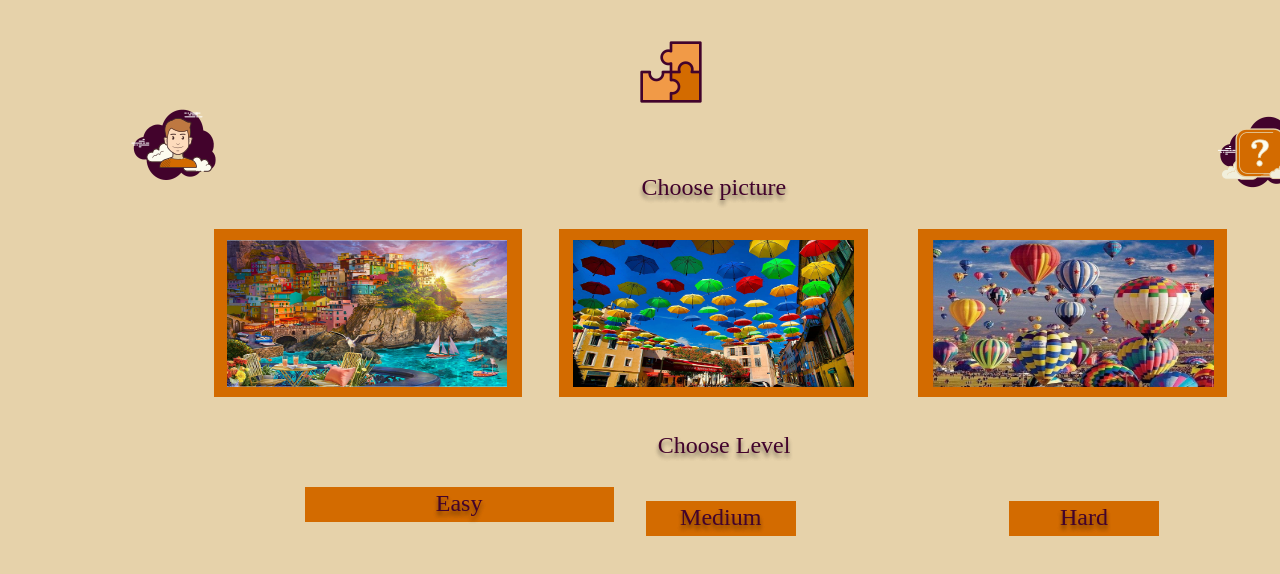
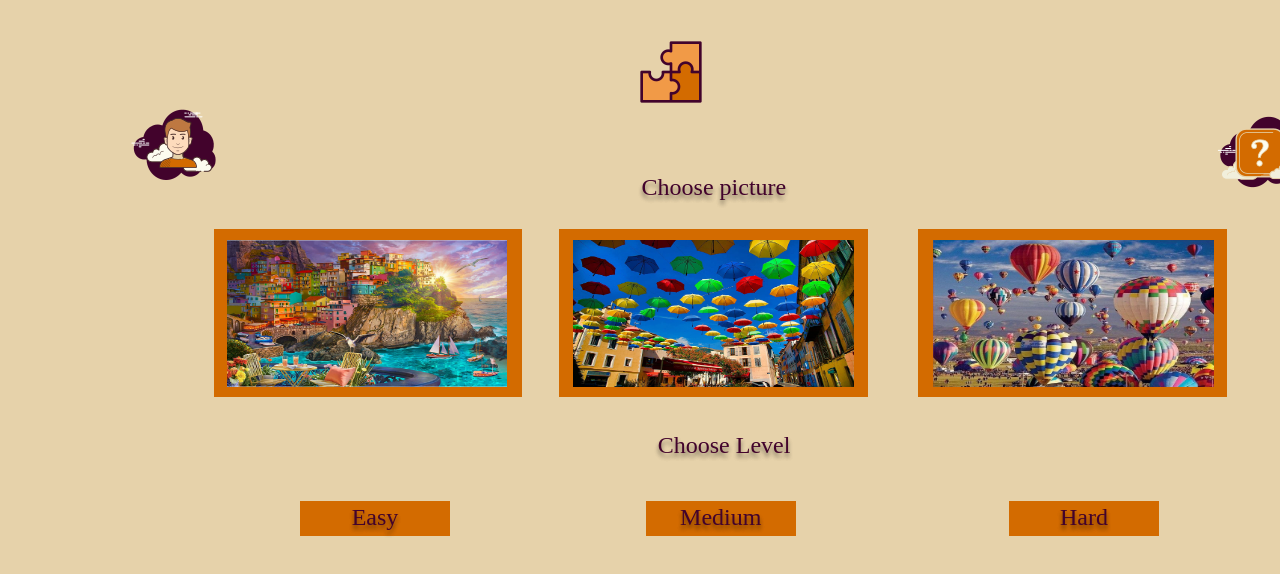
Before and after one commit to webAhead1/Puzzle-Game, a React (Vite) app: page / in a window 1280 px wide. Shown: the top 574 px of the page. Built offline with nearby package versions, Linux system fonts and the light colour scheme.

Commit message:
css + choose level

```diff
--- a/public/style.css
+++ b/public/style.css
@@ -86,41 +86,26 @@ main {
 }
 
 .easyLevel {
-<<<<<<< HEAD
   /* 5.1 */
   cursor: pointer;
   position: absolute;
   width: 309.09px;
   height: 70.13px;
   left: 100px;
-=======
+
+  top: 487.26px;
   position: absolute;
   width: 309.09px;
-  height: 70px;
-  left: 213.76px;
->>>>>>> 1e15dfeed97d0623728f952de492e82abde09041
-  top: 487.26px;
-  position: absolute;
-<<<<<<< HEAD
-  width: 309.09px;
   height: 70.13px;
-=======
-  width: 450px;
-  height: 80px;
->>>>>>> 1e15dfeed97d0623728f952de492e82abde09041
+
   left: 100px;
   top: 487.26px;
   background: #D36B00;
   position: absolute;
-<<<<<<< HEAD
   width: 150px;
   height: 35px;
   left: 300px;
-=======
-  width: 200px;
-  height: 35px;
-  left: 304.56px;
->>>>>>> 1e15dfeed97d0623728f952de492e82abde09041
+
   top: 500.65px;
   font-family: 'Margarine';
   font-style: normal;
@@ -133,29 +118,21 @@ main {
 }
 
 .mediumLevel {
-<<<<<<< HEAD
   /* 5.2 */
 
   cursor: pointer;
   position: absolute;
   width: 309.09px;
   height: 70.13px;
-=======
-  position: absolute;
-  width: 309.09px;
-  height: 70px;
->>>>>>> 1e15dfeed97d0623728f952de492e82abde09041
+
   left: 559.54px;
   top: 487.26px;
   position: absolute;
   width: 309.09px;
-<<<<<<< HEAD
+
   height: 70.13px;
   left: 559.54px;
-=======
-  height: 80px;
-  left: 300px;
->>>>>>> 1e15dfeed97d0623728f952de492e82abde09041
+
   top: 487.26px;
   background: #D36B00;
   position: absolute;
@@ -174,29 +151,20 @@ main {
 }
 
 .hardLevel {
-<<<<<<< HEAD
   /* 5.3 */
 
   cursor: pointer;
   position: absolute;
   width: 309.09px;
   height: 70.13px;
-=======
-  position: absolute;
-  width: 309.09px;
-  height: 70px;
->>>>>>> 1e15dfeed97d0623728f952de492e82abde09041
+
   left: 918.15px;
   top: 487.26px;
   position: absolute;
   width: 309.09px;
-<<<<<<< HEAD
   height: 70.13px;
   left: 918.15px;
-=======
-  height: 80px;
-  left: 500px;
->>>>>>> 1e15dfeed97d0623728f952de492e82abde09041
+
   top: 487.26px;
   background: #D36B00;
   position: absolute;
```
